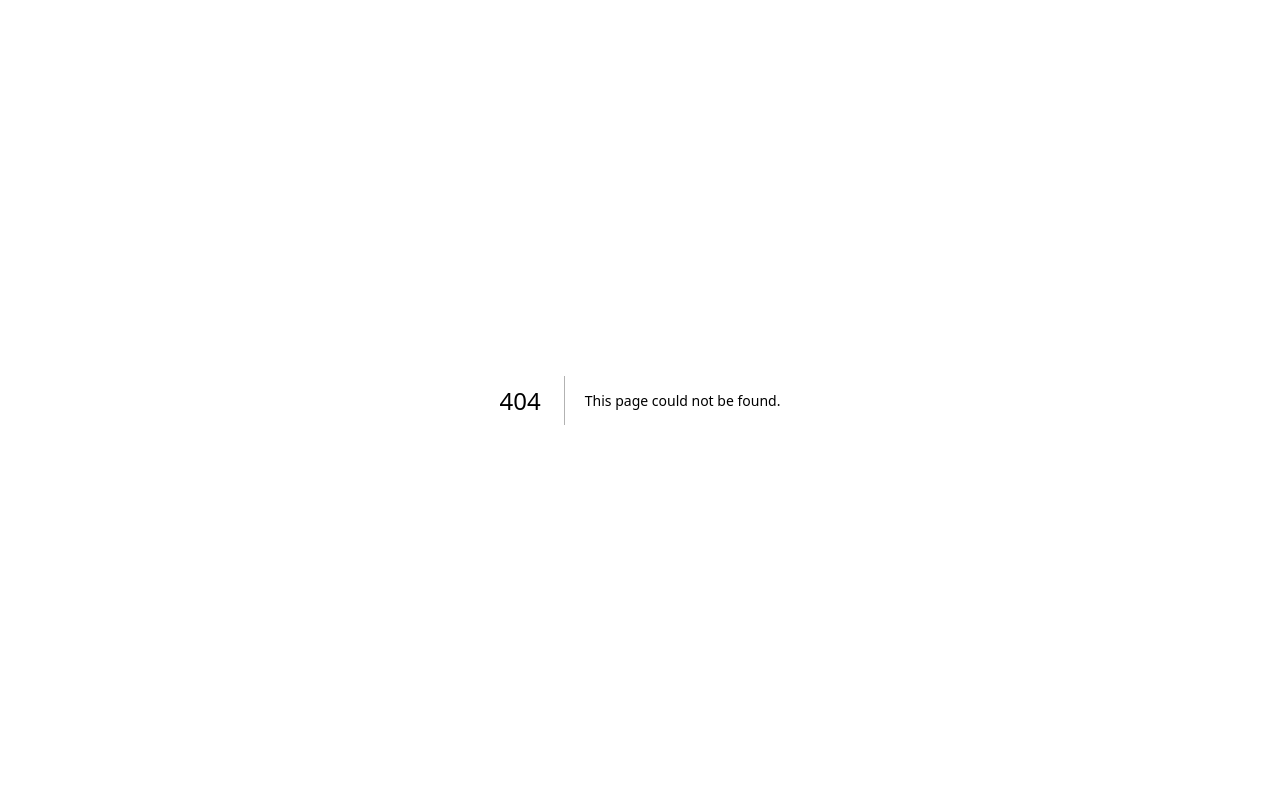
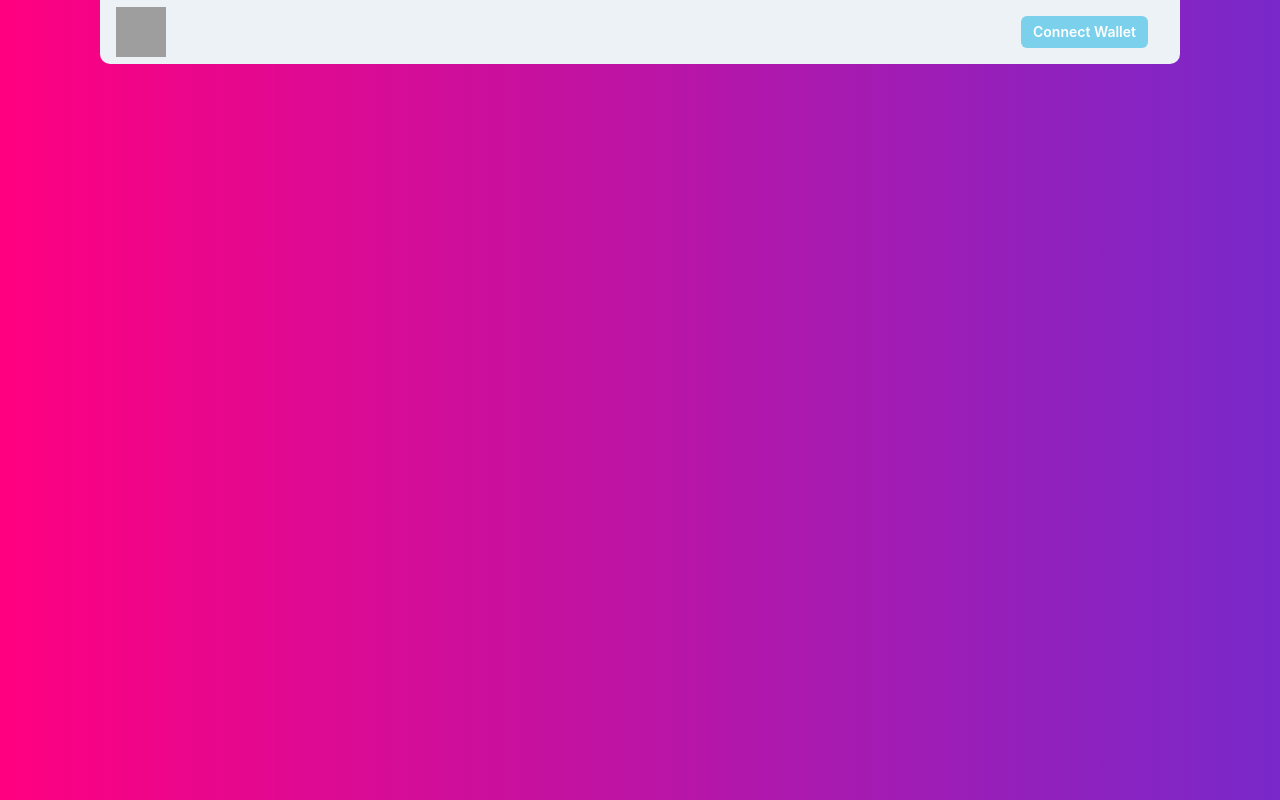
Before and after one commit to nopacity-xyz/nopacity, a Next.js app: page /layout in a window 1280 px wide. Before the commit this address had no page. Built offline with nearby package versions, Linux system fonts and the light colour scheme; grey boxes are pictures that could not be loaded.

Commit message:
Layout component for NavBar

```diff
--- a/src/components/Navigation/NavBar.tsx
+++ b/src/components/Navigation/NavBar.tsx
@@ -16,7 +16,7 @@ import {
   useColorModeValue,
   useDisclosure
 } from '@chakra-ui/react'
-import { ethers } from 'ethers'
+// import { ethers } from 'ethers'
 import { useCallback, useEffect } from 'react'
 
 import Blockie from './Blockie'
@@ -61,15 +61,16 @@ export default function NavBar({
   const { isOpen, onOpen, onClose } = useDisclosure()
 
   const handleLogIn = async () => {
-    // NOT SURE HOW TO GET THE BELOW TO WORK
-    // @ts-expect-error
-    const provider = new ethers.providers.Web3Provider(window.ethereum)
-    const res = await provider.send('eth_requestAccounts', [])
-
-    if (res != null) {
     setLoggedIn.on()
-      setUser(res[0])
-    }
+    setUser('abc')
+    // // NOT SURE HOW TO GET THE BELOW TO WORK
+    // // @ts-expect-error
+    // const provider = new ethers.providers.Web3Provider(window.ethereum)
+    // const res = await provider.send('eth_requestAccounts', [])
+    // if (res != null) {
+    //   setLoggedIn.on()
+    //   setUser(res[0])
+    // }
   }
 
   const handleLogOut = useCallback(async () => {
@@ -81,13 +82,17 @@ export default function NavBar({
   }, [handleLogOut])
 
   return (
-    <>
     <Box
       bg={useColorModeValue('gray.100', 'gray.900')}
       px={4}
+      top={0}
+      right={0}
+      left={0}
+      zIndex={100}
       w="100%"
       as="header"
-        position="fixed"
+      borderBottomRadius={10}
+      position="sticky"
     >
       <Flex h={16} alignItems="center" justifyContent="space-between">
         <IconButton
@@ -111,11 +116,7 @@ export default function NavBar({
               objectFit="cover"
               alt="Nopacity Logo"
             /> */}
-            <HStack
-              as="nav"
-              spacing={4}
-              display={{ base: 'none', md: 'flex' }}
-            />
+          <HStack as="nav" spacing={4} display={{ base: 'none', md: 'flex' }} />
         </HStack>
         <Flex alignItems="center">
           {!loggedIn ? (
@@ -131,12 +132,7 @@ export default function NavBar({
             </Button>
           ) : (
             <Menu>
-                <MenuButton
-                  as={Button}
-                  variant="link"
-                  cursor="pointer"
-                  minW={0}
-                >
+              <MenuButton as={Button} variant="link" cursor="pointer" minW={0}>
                 <Blockie address={user} />
               </MenuButton>
               <MenuList>
@@ -159,6 +155,5 @@ export default function NavBar({
         </Box>
       ) : null}
     </Box>
-    </>
   )
 }
--- /dev/null
+++ b/src/pages/layout.tsx
@@ -0,0 +1,33 @@
+import { Box, useBoolean } from '@chakra-ui/react'
+import { useState } from 'react'
+
+import NavBar from '@/components/Navigation/NavBar'
+
+interface Props {
+  children?: React.ReactNode
+}
+
+export default function Layout({ children }: Props) {
+  const [loggedIn, setLoggedIn] = useBoolean()
+  const [user, setUser] = useState('')
+
+  return (
+    <Box
+      w="100%"
+      h="100%"
+      bgGradient="linear(to-l, #7928CA, #FF0080)"
+      flex={1}
+      minHeight="100vh"
+    >
+      <Box maxWidth={1080} m="auto" position="relative">
+        <NavBar
+          loggedIn={loggedIn}
+          setLoggedIn={setLoggedIn}
+          user={user}
+          setUser={setUser}
+        />
+        <div>{children}</div>
+      </Box>
+    </Box>
+  )
+}
```
Also changed, not shown: src/pages/create-organization/index.tsx (+66 -75 lines), src/pages/index.tsx (+6 -15 lines). Lines whose indentation alone changed are shown as unchanged.
